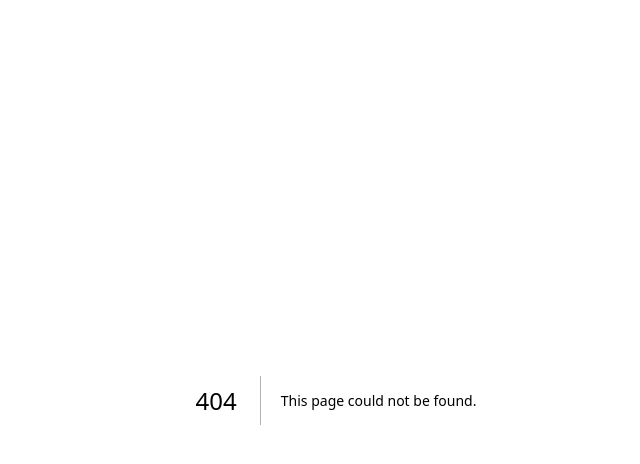
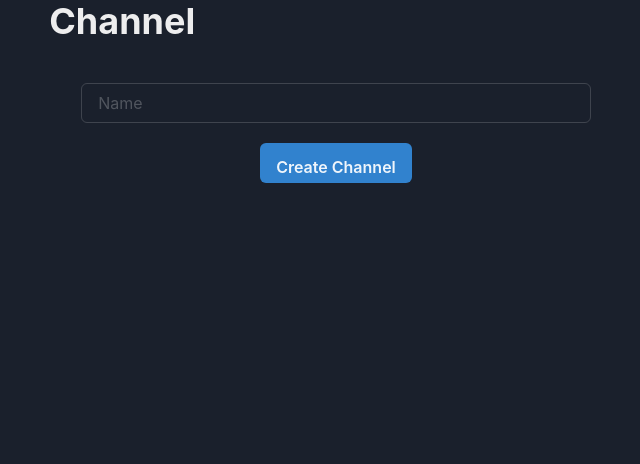
Before and after one commit to SeclusionApp/seclusion, a Next.js app in the folder react/: page /channel in a window 1280 px wide. Before the commit this address had no page. Shown: the top 464 px of the page, without its empty margins (304-944 px from the left). Built offline with nearby package versions, Linux system fonts and the light colour scheme.

Commit message:
Create channel

```diff
--- /dev/null
+++ b/react/pages/channel.tsx
@@ -0,0 +1,78 @@
+import {
+  Button,
+  Center,
+  Container,
+  Heading,
+  Input,
+  Link,
+  Text,
+} from "@chakra-ui/react";
+import { Formik } from "formik";
+import { NextPage } from "next";
+import Head from "next/head";
+import { useRouter } from "next/router";
+import React from "react";
+
+const Channel: NextPage = () => {
+  const router = useRouter();
+  return (
+    <Container>
+      <Heading>Channel</Heading>
+      <Container mt="10">
+        <Head>
+          <title>Create Channel</title>
+        </Head>
+        <Formik
+          initialValues={{ name: "" }}
+          onSubmit={async (values) => {
+            console.log(values);
+
+            const res = await fetch("http://localhost:8080/v1/channel", {
+              method: "POST",
+              headers: {
+                "Content-Type": "application/json",
+              },
+              body: JSON.stringify({
+                name: values.name,
+              }),
+              credentials: "include",
+            });
+
+            const data = await res.json();
+            console.log(data);
+
+            router.push("/");
+          }}
+        >
+          {({ values, handleChange, handleBlur, handleSubmit }) => (
+            <Container>
+              <Input
+                name="channel"
+                placeholder="Name"
+                value={values.name}
+                size="md"
+                onChange={handleChange("name")}
+                onBlur={handleBlur("name")}
+              />
+
+              <Center pt={5} pb={5}>
+                <Button
+                  type="submit"
+                  pt={2}
+                  size="md"
+                  variant="solid"
+                  bg={"blue.500"}
+                  onClick={() => handleSubmit()}
+                >
+                  Create Channel
+                </Button>
+              </Center>
+            </Container>
+          )}
+        </Formik>
+      </Container>
+    </Container>
+  );
+};
+
+export default Channel;
```
Also changed, not shown: react/components/Channel.tsx (+19 -2 lines), react/components/Messages.tsx (added, +111 -0 lines), react/components/NavBar.tsx (+18 -1 lines), react/pages/index.tsx (+4 -103 lines), react/types.ts (added, +18 -0 lines), 2 other files (tests, documents, lock files or other folders).
